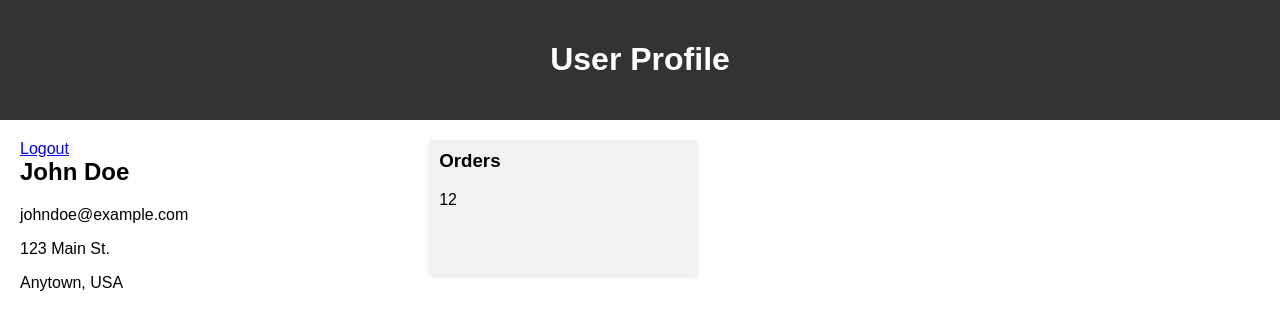
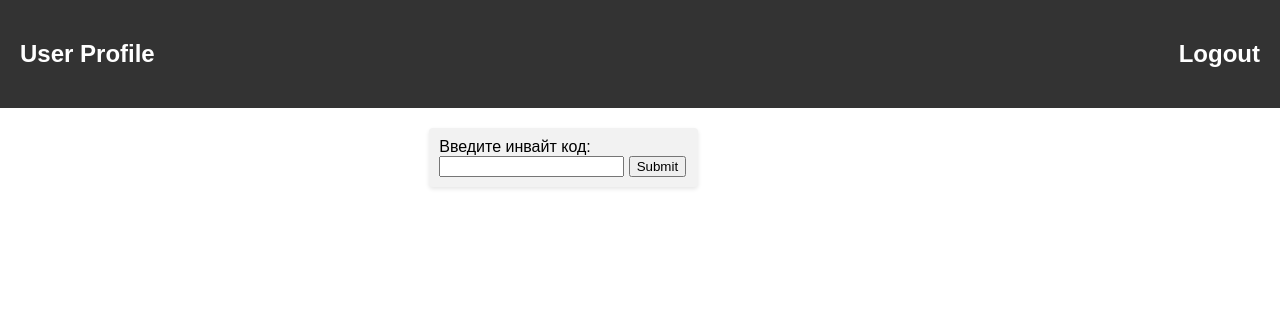
Before and after one commit to dushupitona/tz-referral_system-Django, a Django app: page / in a window 1280 px wide. Shown: the top 330 px of the page. Run offline with Django 5.2, Linux system fonts and the light colour scheme; the visitor is signed in with stand-in values (Sample User, id 1).

Commit message:
referral system works!

```diff
--- a/anyproj/anyproj/urls.py
+++ b/anyproj/anyproj/urls.py
@@ -17,12 +17,12 @@ Including another URLconf
 from django.contrib import admin
 from django.urls import path
 
-from referral.views import EnterPhoneNumberView, EnterAuthCodeView, IndexView, logout
+from referral.views import EnterPhoneNumberView, EnterAuthCodeView, IndexView, logout_view
 
 urlpatterns = [
     path('admin/', admin.site.urls),
     path('', IndexView.as_view(), name='index'),
-    path('logout/', logout, name='logout'),
+    path('logout/', logout_view, name='logout'),
     path('auth/', EnterPhoneNumberView.as_view(), name='enter_phone'),
     path('auth/code/', EnterAuthCodeView.as_view(), name='enter_auth_code'),
 ]
--- a/anyproj/referral/forms.py
+++ b/anyproj/referral/forms.py
@@ -8,3 +8,7 @@ class EnterPhoneNumberForm(forms.Form):
 
 class EnterAuthCodeForm(forms.Form):
     auth_code = forms.CharField(min_length=6, max_length=6)
+
+
+class EnterReferralCodeForm(forms.Form):
+    referral_code = forms.CharField(min_length=6, max_length=6)
--- a/anyproj/referral/models.py
+++ b/anyproj/referral/models.py
@@ -13,7 +13,8 @@ from datetime import datetime, timedelta
 
 class User(AbstractBaseUser, PermissionsMixin):
     phone_number = models.CharField(max_length=14, unique=True)
-    invite_code = models.CharField(max_length=6, blank=True)
+    referral_code = models.CharField(max_length=6, blank=True)
+    inviter = models.OneToOneField(settings.AUTH_USER_MODEL, on_delete=models.SET_NULL, blank=True, null=True)
     date_joined = models.DateTimeField(auto_now_add=True)
     is_superuser = models.BooleanField(default=False)
 
--- a/anyproj/referral/templates/referral/profile.html
+++ b/anyproj/referral/templates/referral/profile.html
@@ -8,20 +8,27 @@
   </head>
   <body>
     <header>
-      <h1>User Profile</h1>
+      <h2>User Profile</h2>
+      <h2><a href="{% url "logout" %}">Logout</a></h2>
     </header>
     <main>
       <div class="profile-info">
-        <a href="{% url 'logout' %}">Logout</a>
-        <h2>John Doe</h2>
-        <p>johndoe@example.com</p>
-        <p>123 Main St.</p>
-        <p>Anytown, USA</p>
+        <h2>{{ phone_number }}</h2>
       </div>
       <div class="profile-stats">
         <div class="stat">
-          <h3>Orders</h3>
-          <p>12</p>
+          {% if inviter %}
+            <h2>Инвайт код введен</h2>
+          {% else %}
+            <form action="{% url 'index' %}" method="post">
+              {% csrf_token %}
+              <label for="phone">Введите инвайт код:</label>
+              {{ form.referral_code }}
+
+              <button type="submit">Submit</button>
+            </form>
+          {% endif %}
+
         </div>
 
         </div>
--- a/anyproj/referral/views.py
+++ b/anyproj/referral/views.py
@@ -1,7 +1,3 @@
-from typing import Any
-from django.http import HttpRequest
-from django.http.response import HttpResponse
-
 from django.views.generic import TemplateView, FormView
 
 from referral.models import User, AuthCodeModel
@@ -15,12 +11,36 @@ from django.contrib.auth.mixins import LoginRequiredMixin
 
 from django.shortcuts import render, redirect
 
+from referral.forms import EnterReferralCodeForm
+
+
 # Create your views here.
 
 
-class IndexView(LoginRequiredMixin, TemplateView):
+class IndexView(LoginRequiredMixin, FormView):
+    form_class = EnterReferralCodeForm
     login_url = reverse_lazy('enter_phone')
     template_name = 'referral/profile.html'
+    success_url = reverse_lazy('index')
+
+    def get_context_data(self, **kwargs):
+        context = super().get_context_data(**kwargs)
+        user = self.request.user
+        context['phone_number'] = user.phone_number
+        context['inviter'] = user.inviter
+        return context
+
+    def form_valid(self, form):
+        user = self.request.user
+        form_ref_code = form.cleaned_data.get('referral_code')
+        try:
+            form_ref_user = User.objects.get(referral_code=form_ref_code)
+            user.inviter = form_ref_user
+            user.save()
+        except:
+            form.add_error('referral_code', 'Invalid referral code')
+
+        return super().form_valid(form)
 
 
 
@@ -36,12 +56,15 @@ class EnterPhoneNumberView(FormView):
             phone_user = User.objects.create_user(phone_number=str(phone_number))
         except:
             phone_user = User.objects.get(phone_number=str(phone_number))
-        print(f'Phone user ID: {phone_user}')
 
-        new_write = AuthCodeModel.objects.create(user=phone_user, code='123456')
-        new_write.save()
+        try:
+            new_write = AuthCodeModel.objects.create(user=phone_user, code='123456')
+            new_write.save()
+        except:
+            pass
         self.request.session['phone_id'] = phone_user.id
         self.request.session['phone_number'] = str(phone_number)
+
         return super().form_valid(form)
 
 
@@ -51,7 +74,6 @@ class EnterAuthCodeView(FormView):
     success_url = reverse_lazy('index')
 
     def form_valid(self, form):
-        phone_number = self.request.session['phone_number']
         user_id = self.request.session['phone_id']
         auth_code = form.cleaned_data['auth_code']
         user = authenticate(user_id=user_id, auth_code=auth_code)
@@ -63,14 +85,10 @@ class EnterAuthCodeView(FormView):
         else:
             form.add_error(None, "Invalid code or phone")
 
-        print(user)
-
         return super().form_valid(form)
 
 
 
-class MyLogoutView(LogoutView):
-    url = reverse_lazy('index')
-
-    def dispatch(self, request: HttpRequest, *args: Any, **kwargs: Any):
-        logout(request)
+def logout_view(request):
+    logout(request)
+    return redirect('/')
--- a/anyproj/static/styles/profile_style.css
+++ b/anyproj/static/styles/profile_style.css
@@ -5,10 +5,18 @@ body {
 }
 
 header {
+  display: flex;
+  flex-direction: row;
+  justify-content: space-between;
   background-color: #333;
   color: #fff;
   padding: 20px;
   text-align: center;
+}
+
+a {
+  text-decoration: none;
+  color: #fff;
 }
 
 main {
```
Also changed, not shown: anyproj/referral/migrations/0001_initial.py, anyproj/referral/migrations/0002_alter_authcodemodel_date_ended_alter_user_inviter.py (added), anyproj/referral/migrations/0002_alter_authcodemodel_date_ended_and_more.py (deleted), anyproj/referral/migrations/0003_authcodemodel_user_alter_authcodemodel_date_ended.py (deleted), anyproj/referral/migrations/0004_alter_authcodemodel_date_ended.py (deleted), anyproj/referral/migrations/0005_alter_authcodemodel_code_and_more.py (deleted), anyproj/referral/migrations/0006_alter_authcodemodel_code_and_more.py (deleted), anyproj/referral/migrations/0007_alter_authcodemodel_date_ended.py (deleted).
